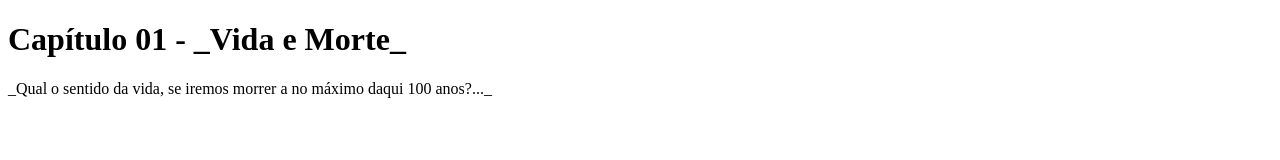
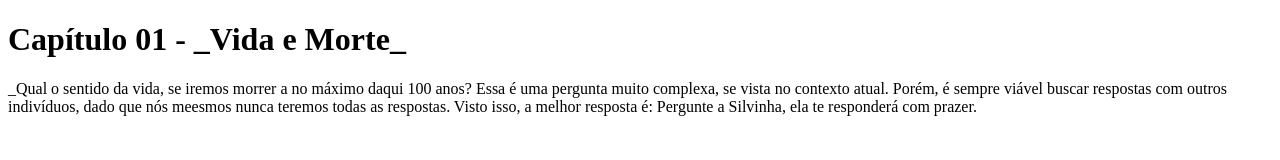
Before and after one commit to aliicegs/livro-colaborativo-Alice, a plain HTML site: page index.html in a window 1280 px wide. Drawn offline with Linux system fonts and the light colour scheme.

Commit message:
Walisson - enceramento do capítulo 1

```diff
--- a/index.html
+++ b/index.html
@@ -5,6 +5,6 @@
   </head>
   <body>
     <h1>Capítulo 01 - _Vida e Morte_</h1>
-    <p>_Qual o sentido da vida, se iremos morrer a no máximo daqui 100 anos?..._</p>
+    <p>_Qual o sentido da vida, se iremos morrer a no máximo daqui 100 anos? Essa é uma pergunta muito complexa, se vista no contexto atual. Porém, é sempre viável buscar respostas com outros indivíduos, dado que nós meesmos nunca teremos todas as respostas. Visto isso, a melhor resposta é: Pergunte a Silvinha, ela te responderá com prazer.</p>
   </body>
 </html>
```
